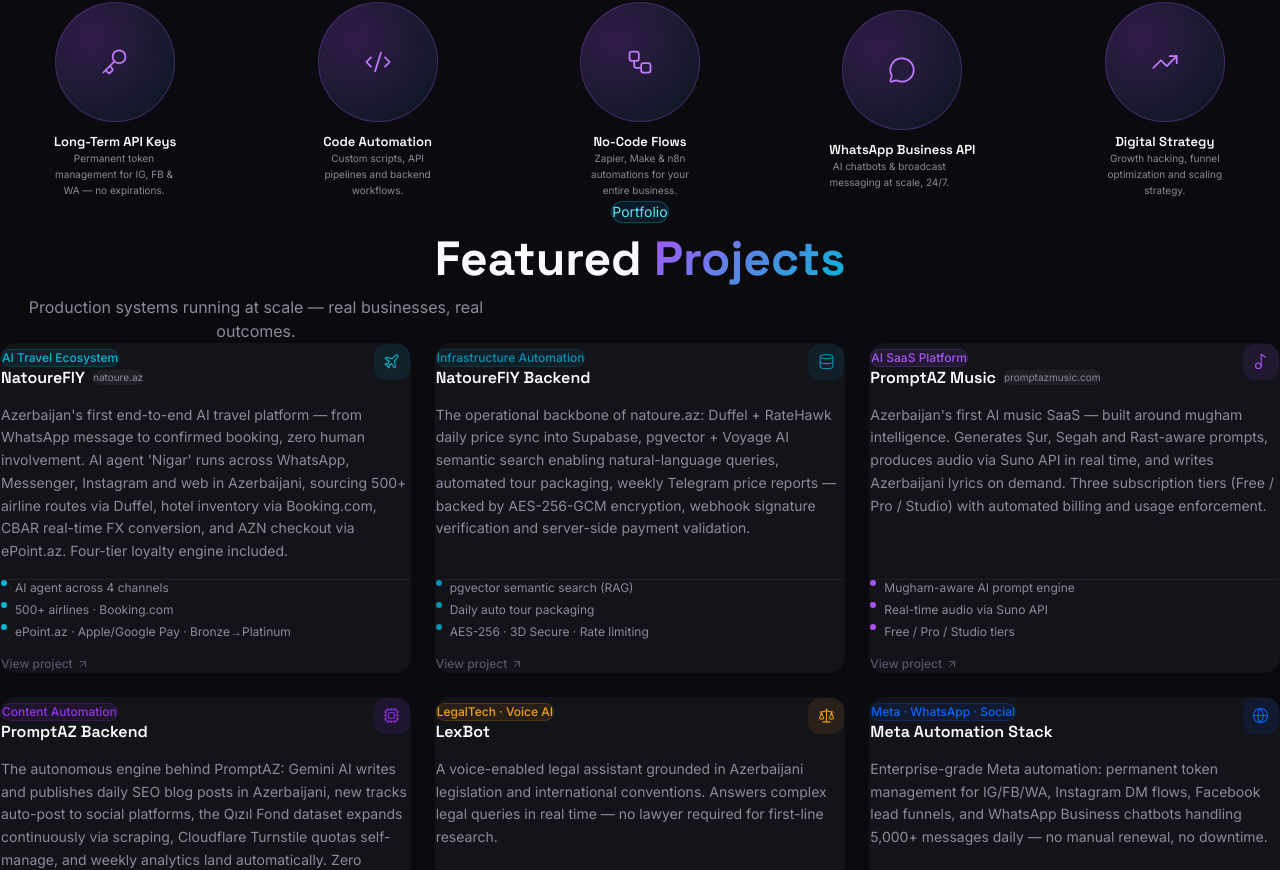
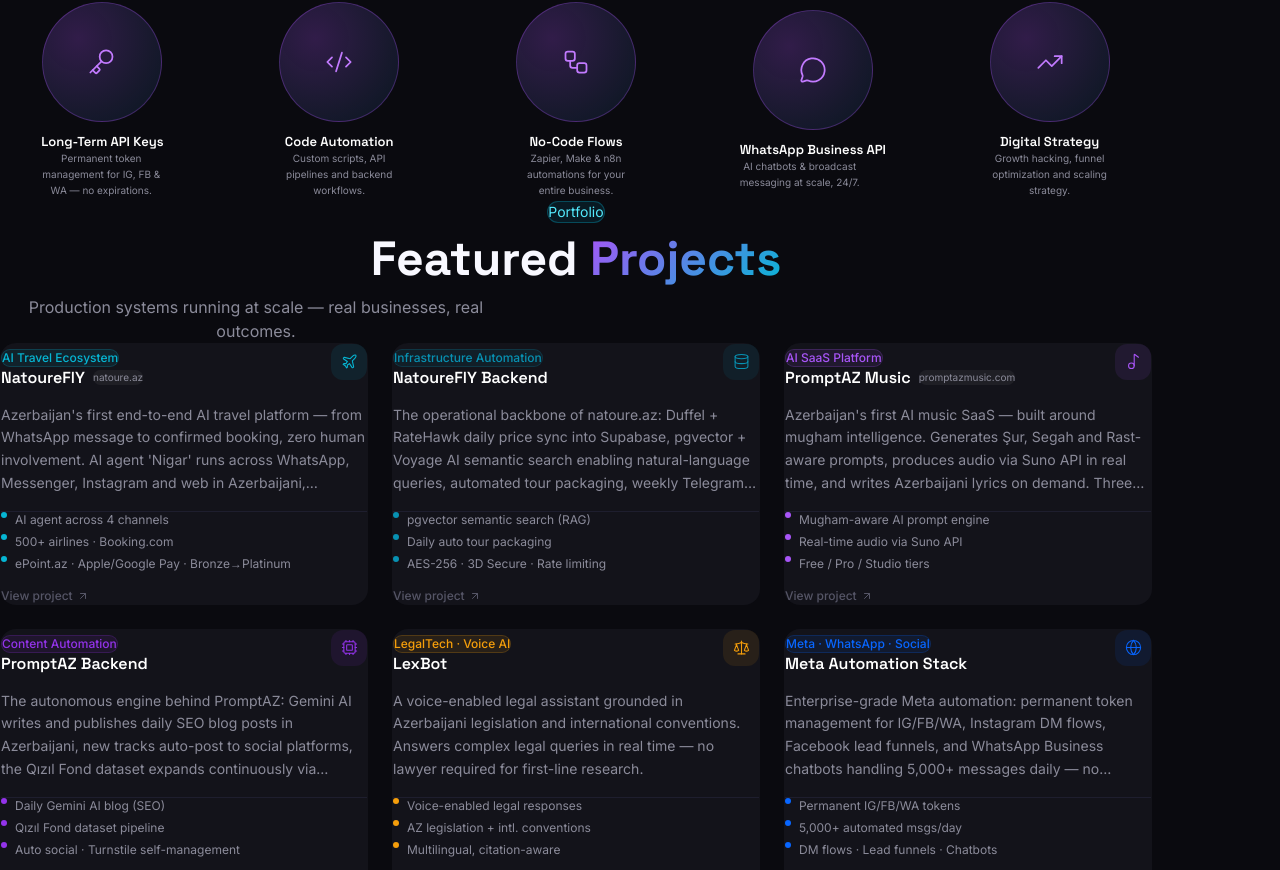
Before and after one commit to Talibsoy/flowminds, a Next.js app: page / in a window 1280 px wide. Shown: the part 1180-2050 px from the top of the page. Built offline with nearby package versions, Linux system fonts and the light colour scheme.

Commit message:
Fix card padding, description clamp, section margins

```diff
--- a/components/ProjectsSection.tsx
+++ b/components/ProjectsSection.tsx
@@ -66,7 +66,7 @@
 
   return (
     <section id="projects" className="py-16 md:py-24 relative" style={{ overflow: "clip" }}>
-      <div className="w-full max-w-7xl mx-auto px-5 sm:px-8">
+      <div className="w-full max-w-6xl mx-auto px-6 sm:px-10">
         <motion.div
           initial={{ opacity: 0, y: 20 }}
           whileInView={{ opacity: 1, y: 0 }}
@@ -85,7 +85,7 @@
           </p>
         </motion.div>
 
-        <div ref={ref} className="grid grid-cols-1 sm:grid-cols-2 lg:grid-cols-3 gap-4 sm:gap-6">
+        <div ref={ref} className="grid grid-cols-1 sm:grid-cols-2 lg:grid-cols-3 gap-5 sm:gap-6">
           {projects.map((p, i) => {
             const Icon = p.icon;
             return (
@@ -94,7 +94,7 @@
                 initial={{ opacity: 0, y: 30 }}
                 animate={inView ? { opacity: 1, y: 0 } : {}}
                 transition={{ delay: i * 0.08, duration: 0.5 }}
-                className="group relative rounded-2xl p-5 sm:p-6 flex flex-col gap-4 border-gradient"
+                className="group relative rounded-2xl p-6 sm:p-7 flex flex-col gap-4 border-gradient"
                 style={{ background: "#13131A" }}
               >
                 {/* Hover glow */}
@@ -129,7 +129,16 @@
                 </div>
 
                 {/* Description */}
-                <p className="text-xs sm:text-sm leading-relaxed flex-1" style={{ color: "#8B8B9A" }}>
+                <p
+                  className="text-xs sm:text-sm leading-relaxed flex-1"
+                  style={{
+                    color: "#8B8B9A",
+                    display: "-webkit-box",
+                    WebkitLineClamp: 4,
+                    WebkitBoxOrient: "vertical",
+                    overflow: "hidden",
+                  }}
+                >
                   {p.desc}
                 </p>
 
--- a/components/ServicesSection.tsx
+++ b/components/ServicesSection.tsx
@@ -21,7 +21,7 @@
 export default function ServicesSection() {
   return (
     <section id="services" className="py-16 md:py-24 relative" style={{ overflow: "clip" }}>
-      <div className="w-full max-w-7xl mx-auto px-5 sm:px-8">
+      <div className="w-full max-w-6xl mx-auto px-6 sm:px-10">
         <motion.div
           initial={{ opacity: 0, y: 20 }}
           whileInView={{ opacity: 1, y: 0 }}
```
